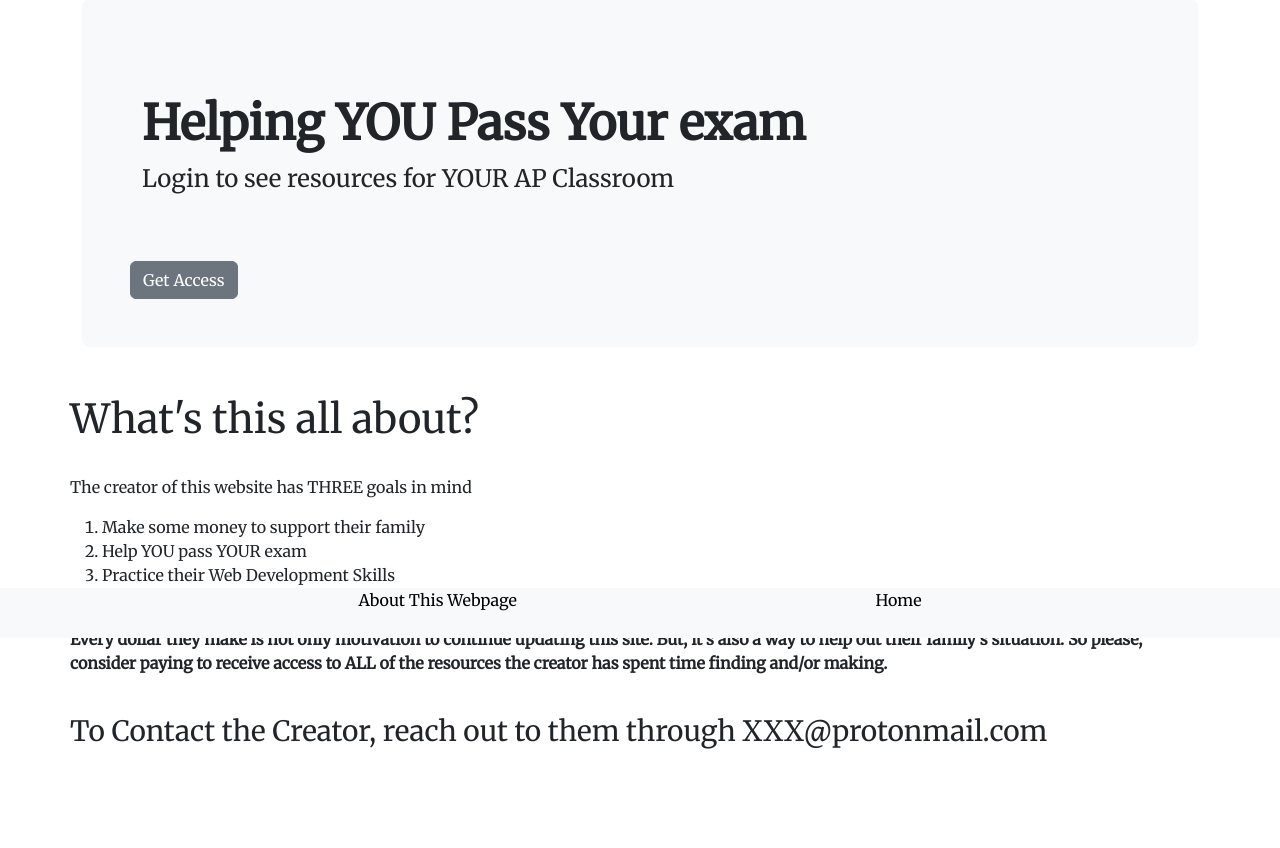
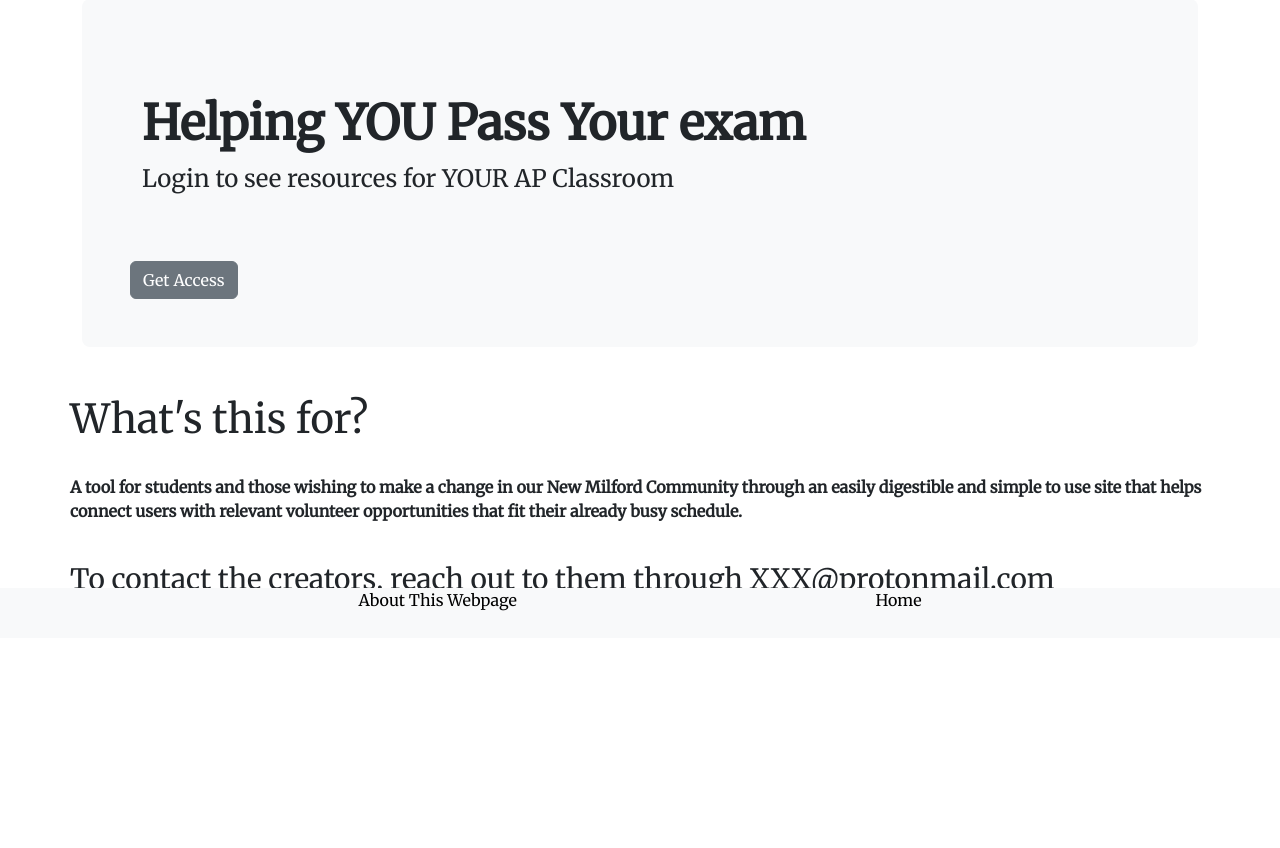
Before and after one commit to dylynhenderson/VolunteeringSchedulingTool, a Flask app: page /about in a window 1280 px wide. Shown: the part 162-1010 px from the top of the page. After the commit the page ends 773 px from the top, so only its background shows below. Run offline with Flask 3, Linux system fonts and the light colour scheme.

Commit message:
Update about.html
initial

```diff
--- a/templates/about.html
+++ b/templates/about.html
@@ -2,18 +2,11 @@
 
 {% block content %}
 <div class="normalMargin desiredFont">
-    <h1>What's this all about?</h1>
+    <h1>What's this for?</h1>
     <br>
-    <p>The creator of this website has THREE goals in mind</p>
-    <ol>
-        <li>Make some money to support their family</li>
-        <li>Help YOU pass YOUR exam</li>
-        <li>Practice their Web Development Skills</li>
-    </ol>
+    <p><b>A tool for students and those wishing to make a change in our New Milford Community through an easily digestible and simple to use site that helps connect users with relevant volunteer opportunities that fit their already busy schedule.</b></p>
     <br>
-    <p><b>Every dollar they make is not only motivation to continue updating this site. But, it's also a way to help out their family's situation. So please, consider paying to receive access to ALL of the resources the creator has spent time finding and/or making.</b></p>
-    <br>
-    <h3>To Contact the Creator, reach out to them through XXX@protonmail.com</h3>
+    <h3>To contact the creators, reach out to them through XXX@protonmail.com</h3>
 
 
 </div>
```
